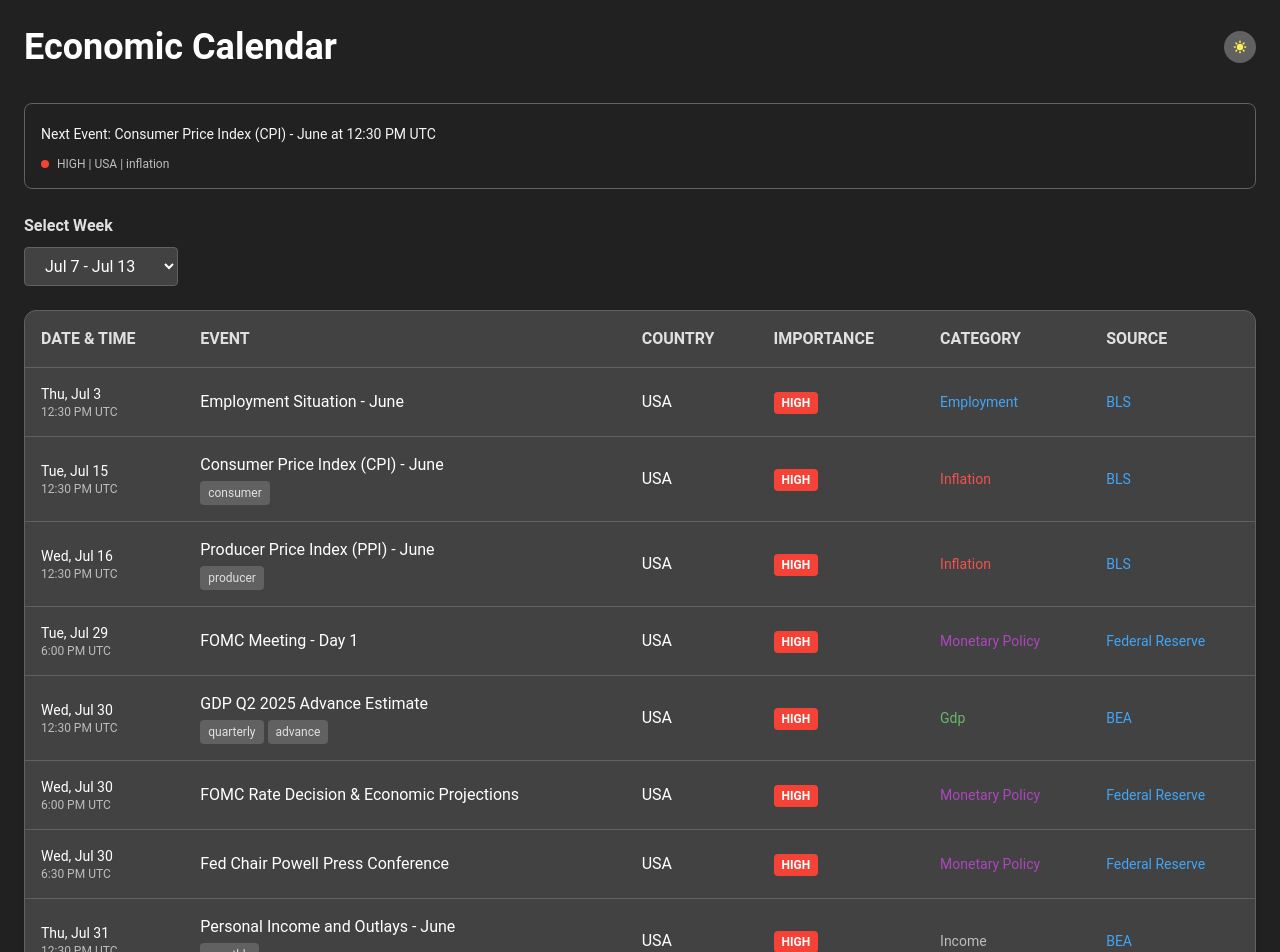
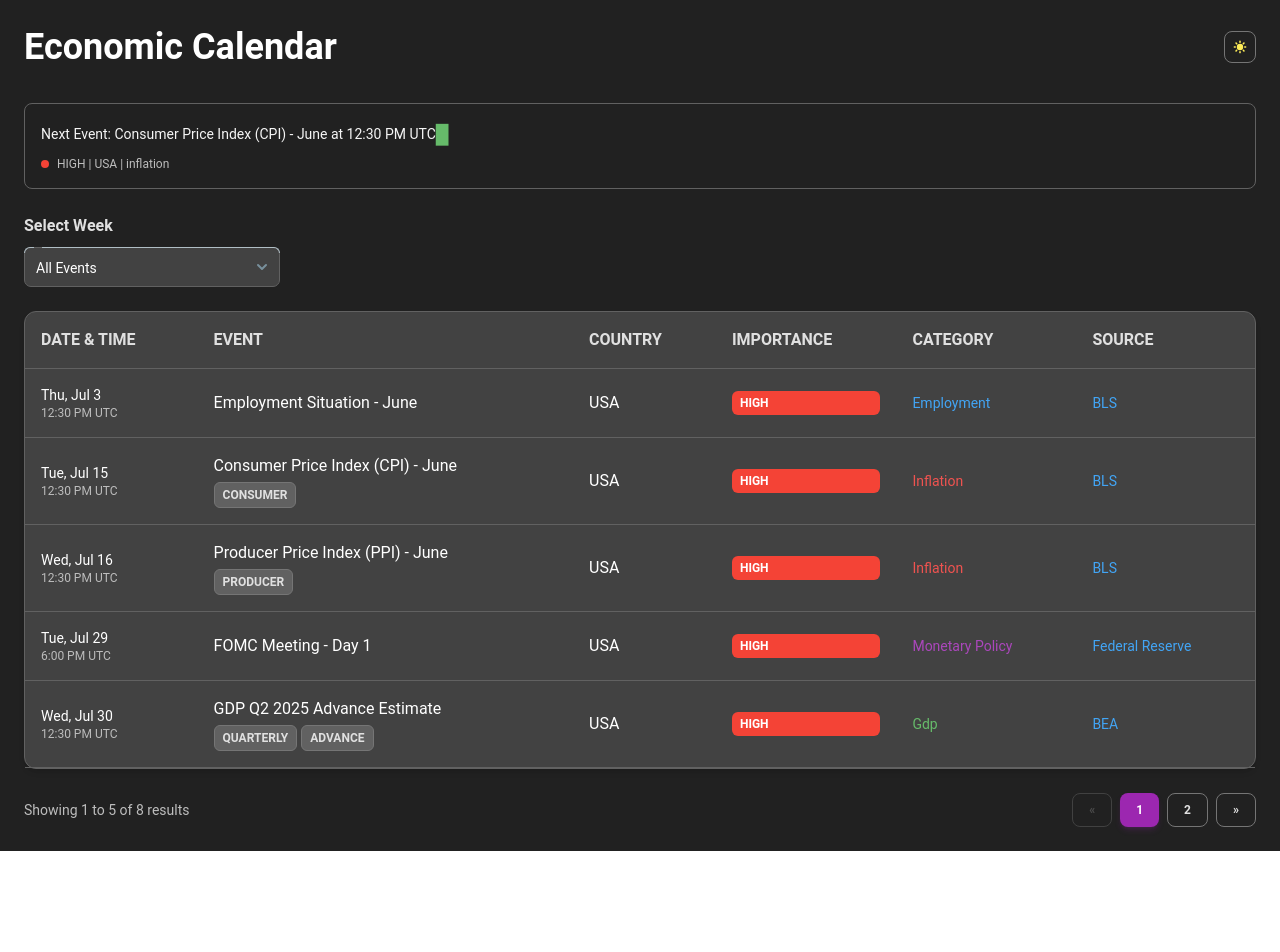
Before and after one commit to graham83/market-squawk, a React (Vite) app: page / in a window 1280 px wide. Shown: the top 952 px of the page. After the commit the page ends 851 px from the top, so only its background shows below. Built offline with nearby package versions, Linux system fonts and the light colour scheme.

Commit message:
Replace HTML elements with Material Tailwind components for better UX and consistency

```diff
--- a/src/components/features/EconomicCalendar.jsx
+++ b/src/components/features/EconomicCalendar.jsx
@@ -1,15 +1,101 @@
 import React, { useState, useEffect } from 'react';
-import { Card, Typography } from '@material-tailwind/react';
+import {
+  Card,
+  Typography,
+  Button,
+  IconButton,
+  Select,
+  Option,
+  Chip
+} from '@material-tailwind/react';
 import NextEventTypewriter from './NextEventTypewriter';
 import mockEvents from '../../data/mock-events.json';
 
 const EconomicCalendar = () => {
   const [events, setEvents] = useState([]);
+  const [filteredEvents, setFilteredEvents] = useState([]);
+  const [selectedWeek, setSelectedWeek] = useState('all');
+  const [currentPage, setCurrentPage] = useState(1);
+  const [eventsPerPage] = useState(5);
+
+  // Generate week options based on available event dates
+  const getWeekOptions = () => {
+    const weeks = [];
+    const sortedEvents = [...mockEvents].sort((a, b) => new Date(a.date) - new Date(b.date));
+
+    if (sortedEvents.length === 0) return weeks;
+
+    // Add "All Events" option
+    weeks.push({ value: 'all', label: 'All Events' });
+
+    // Group events by week
+    const startDate = new Date(sortedEvents[0].date);
+    const endDate = new Date(sortedEvents[sortedEvents.length - 1].date);
+
+    let currentWeekStart = new Date(startDate);
+    currentWeekStart.setDate(currentWeekStart.getDate() - currentWeekStart.getDay()); // Start of week (Sunday)
+
+    while (currentWeekStart <= endDate) {
+      const weekEnd = new Date(currentWeekStart);
+      weekEnd.setDate(weekEnd.getDate() + 6); // End of week (Saturday)
+
+      const weekEvents = sortedEvents.filter(event => {
+        const eventDate = new Date(event.date);
+        return eventDate >= currentWeekStart && eventDate <= weekEnd;
+      });
+
+      if (weekEvents.length > 0) {
+        const weekLabel = `${currentWeekStart.toLocaleDateString('en-US', { month: 'short', day: 'numeric' })} - ${weekEnd.toLocaleDateString('en-US', { month: 'short', day: 'numeric' })}`;
+        weeks.push({
+          value: currentWeekStart.toISOString(),
+          label: weekLabel,
+          start: new Date(currentWeekStart),
+          end: new Date(weekEnd)
+        });
+      }
+
+      currentWeekStart.setDate(currentWeekStart.getDate() + 7);
+    }
+
+    return weeks;
+  };
+
+  const weekOptions = getWeekOptions();
+
+  // Filter events based on selected week
+  useEffect(() => {
+    let filtered = [...mockEvents];
+
+    if (selectedWeek !== 'all') {
+      const selectedWeekOption = weekOptions.find(week => week.value === selectedWeek);
+      if (selectedWeekOption && selectedWeekOption.start && selectedWeekOption.end) {
+        filtered = mockEvents.filter(event => {
+          const eventDate = new Date(event.date);
+          return eventDate >= selectedWeekOption.start && eventDate <= selectedWeekOption.end;
+        });
+      }
+    }
+
+    // Sort by date
+    filtered.sort((a, b) => new Date(a.date) - new Date(b.date));
+    setFilteredEvents(filtered);
+    setCurrentPage(1); // Reset to first page when filter changes
+  }, [selectedWeek]);
 
   useEffect(() => {
     // Load mock events
     setEvents(mockEvents);
   }, []);
+
+  // Pagination logic
+  const indexOfLastEvent = currentPage * eventsPerPage;
+  const indexOfFirstEvent = indexOfLastEvent - eventsPerPage;
+  const currentEvents = filteredEvents.slice(indexOfFirstEvent, indexOfLastEvent);
+  const totalPages = Math.ceil(filteredEvents.length / eventsPerPage);
+
+  const handlePageChange = (pageNumber) => {
+    setCurrentPage(pageNumber);
+  };
 
   return (
     <div className="min-h-screen bg-gray-900 text-white p-6">
@@ -20,11 +106,16 @@ const EconomicCalendar = () => {
         </Typography>
         <div className="flex items-center space-x-4">
           {/* Theme toggle placeholder */}
-          <div className="w-8 h-8 bg-gray-700 rounded-full flex items-center justify-center">
-            <svg className="w-4 h-4 text-yellow-400" fill="currentColor" viewBox="0 0 20 20">
+          <IconButton
+            variant="outlined"
+            color="gray"
+            size="sm"
+            className="border-gray-600 text-yellow-400 hover:bg-gray-700"
+          >
+            <svg className="w-4 h-4" fill="currentColor" viewBox="0 0 20 20">
               <path fillRule="evenodd" d="M10 2a1 1 0 011 1v1a1 1 0 11-2 0V3a1 1 0 011-1zm4 8a4 4 0 11-8 0 4 4 0 018 0zm-.464 4.95l.707.707a1 1 0 001.414-1.414l-.707-.707a1 1 0 00-1.414 1.414zm2.12-10.607a1 1 0 010 1.414l-.706.707a1 1 0 11-1.414-1.414l.707-.707a1 1 0 011.414 0zM17 11a1 1 0 100-2h-1a1 1 0 100 2h1zm-7 4a1 1 0 011 1v1a1 1 0 11-2 0v-1a1 1 0 011-1zM5.05 6.464A1 1 0 106.465 5.05l-.708-.707a1 1 0 00-1.414 1.414l.707.707zm1.414 8.486l-.707.707a1 1 0 01-1.414-1.414l.707-.707a1 1 0 011.414 1.414zM4 11a1 1 0 100-2H3a1 1 0 000 2h1z" clipRule="evenodd" />
             </svg>
-          </div>
+          </IconButton>
         </div>
       </div>
 
@@ -36,12 +127,25 @@ const EconomicCalendar = () => {
         <Typography variant="h6" className="text-gray-300 mb-2">
           Select Week
         </Typography>
-        <select className="bg-gray-800 border border-gray-700 rounded px-4 py-2 text-white focus:outline-none focus:ring-2 focus:ring-blue-500">
-          <option value="jul7-13">Jul 7 - Jul 13</option>
-          <option value="jul14-20">Jul 14 - Jul 20</option>
-          <option value="jul21-27">Jul 21 - Jul 27</option>
-          <option value="jul28-aug3">Jul 28 - Aug 3</option>
-        </select>
+        <div className="w-64">
+          <Select
+            value={selectedWeek}
+            onChange={setSelectedWeek}
+            className="bg-gray-800 border-gray-700 text-white"
+            containerProps={{
+              className: "min-w-0"
+            }}
+            menuProps={{
+              className: "bg-gray-800 border-gray-700 text-white"
+            }}
+          >
+            {weekOptions.map(week => (
+              <Option key={week.value} value={week.value} className="text-white hover:bg-gray-700">
+                {week.label}
+              </Option>
+            ))}
+          </Select>
+        </div>
       </div>
 
       {/* Events Table */}
@@ -59,7 +163,7 @@ const EconomicCalendar = () => {
               </tr>
             </thead>
             <tbody>
-              {events.map((event, index) => (
+              {currentEvents.map((event, index) => (
                 <tr key={event._id} className="border-b border-gray-700 hover:bg-gray-700/50">
                   <td className="p-4">
                     <div className="text-white font-mono text-sm">
@@ -82,12 +186,13 @@ const EconomicCalendar = () => {
                     {event.tags && event.tags.length > 0 && (
                       <div className="flex flex-wrap gap-1 mt-1">
                         {event.tags.map((tag, tagIndex) => (
-                          <span
+                          <Chip
                             key={tagIndex}
-                            className="px-2 py-1 bg-gray-700 text-gray-300 text-xs rounded"
-                          >
-                            {tag}
-                          </span>
+                            value={tag}
+                            size="sm"
+                            variant="outlined"
+                            className="bg-gray-700 text-gray-300 border-gray-600 text-xs"
+                          />
                         ))}
                       </div>
                     )}
@@ -96,17 +201,18 @@ const EconomicCalendar = () => {
                     <span className="text-white">{event.country}</span>
                   </td>
                   <td className="p-4">
-                    <span
-                      className={`px-2 py-1 rounded text-xs font-bold ${
+                    <Chip
+                      value={event.importance.toUpperCase()}
+                      size="sm"
+                      color={
                         event.importance === 'high'
-                          ? 'bg-red-500 text-white'
+                          ? 'red'
                           : event.importance === 'medium'
-                          ? 'bg-yellow-500 text-black'
-                          : 'bg-green-500 text-white'
-                      }`}
-                    >
-                      {event.importance.toUpperCase()}
-                    </span>
+                          ? 'amber'
+                          : 'green'
+                      }
+                      className="font-bold"
+                    />
                   </td>
                   <td className="p-4">
                     <span
@@ -145,18 +251,59 @@ const EconomicCalendar = () => {
       {/* Pagination */}
       <div className="flex items-center justify-between mt-6">
         <div className="text-gray-400 text-sm">
-          Showing 1 to 5 of 5 results
+          Showing {indexOfFirstEvent + 1} to {Math.min(indexOfLastEvent, filteredEvents.length)} of {filteredEvents.length} results
         </div>
         <div className="flex space-x-2">
-          <button className="px-3 py-1 bg-purple-600 text-white rounded">
-            1
-          </button>
-          <button className="px-3 py-1 bg-gray-700 text-gray-300 rounded hover:bg-gray-600">
-            2
-          </button>
-          <button className="px-3 py-1 bg-gray-700 text-gray-300 rounded hover:bg-gray-600">
+          {/* Previous button */}
+          <Button
+            onClick={() => handlePageChange(currentPage - 1)}
+            disabled={currentPage === 1}
+            variant="outlined"
+            size="sm"
+            className={`${
+              currentPage === 1
+                ? 'border-gray-700 text-gray-600'
+                : 'border-gray-600 text-gray-300 hover:bg-gray-700'
+            }`}
+          >
+            «
+          </Button>
+
+          {/* Page numbers */}
+          {[...Array(totalPages)].map((_, index) => {
+            const pageNumber = index + 1;
+            return (
+              <Button
+                key={pageNumber}
+                onClick={() => handlePageChange(pageNumber)}
+                variant={currentPage === pageNumber ? "filled" : "outlined"}
+                color={currentPage === pageNumber ? "purple" : "gray"}
+                size="sm"
+                className={
+                  currentPage === pageNumber
+                    ? ""
+                    : "border-gray-600 text-gray-300 hover:bg-gray-700"
+                }
+              >
+                {pageNumber}
+              </Button>
+            );
+          })}
+
+          {/* Next button */}
+          <Button
+            onClick={() => handlePageChange(currentPage + 1)}
+            disabled={currentPage === totalPages}
+            variant="outlined"
+            size="sm"
+            className={`${
+              currentPage === totalPages
+                ? 'border-gray-700 text-gray-600'
+                : 'border-gray-600 text-gray-300 hover:bg-gray-700'
+            }`}
+          >
             »
-          </button>
+          </Button>
         </div>
       </div>
     </div>
```
